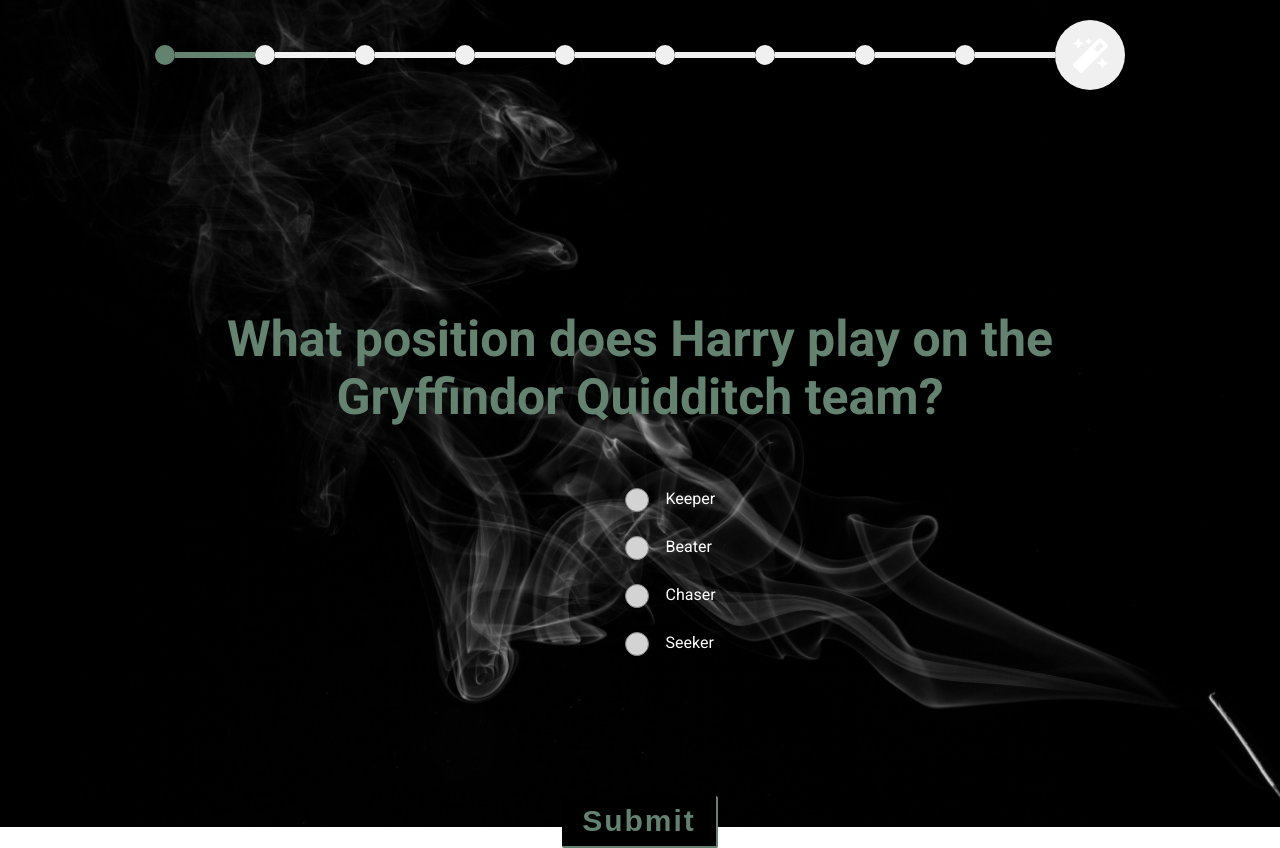
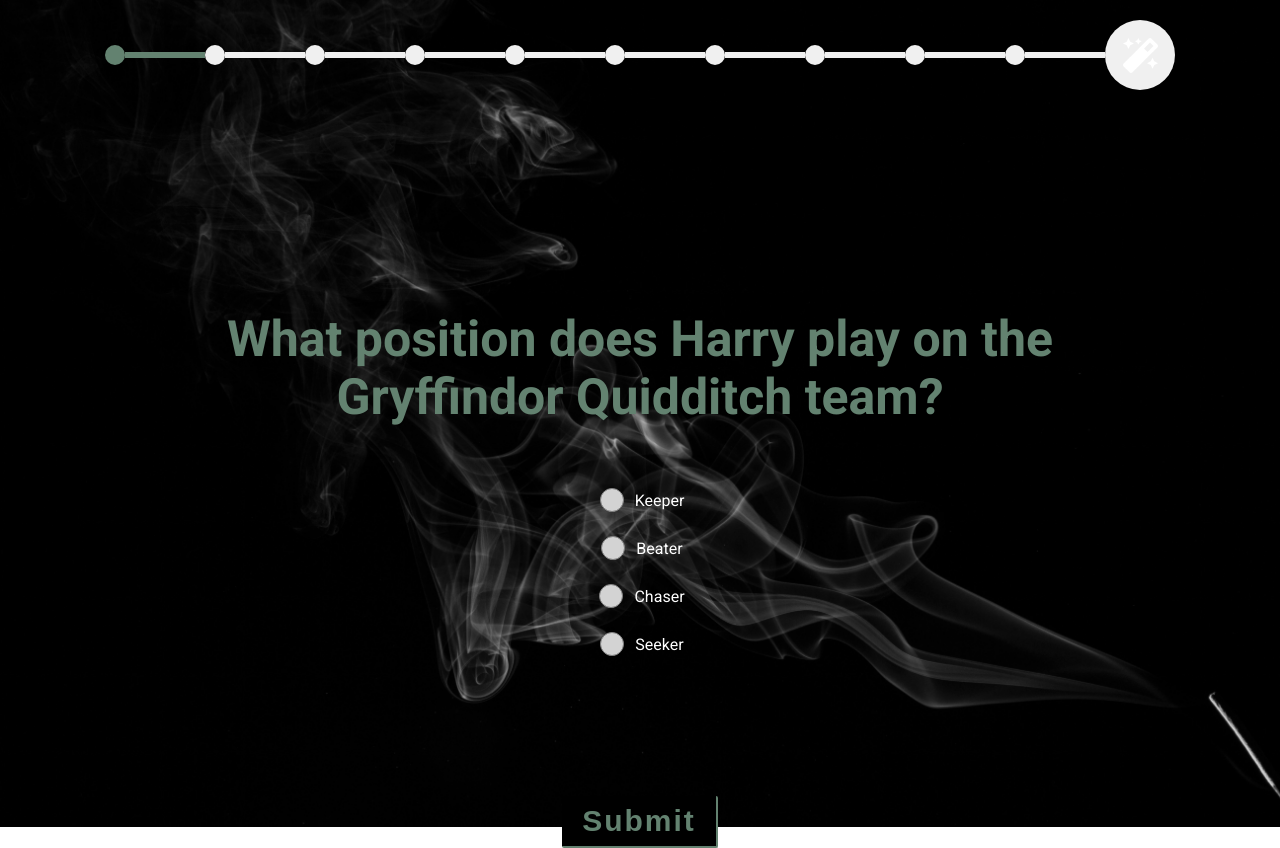
Before and after one commit to Technigo/project-redux-quiz-old, a React (Create React App) app: page / in a window 1280 px wide. Both pictures are taken after a click on the button "Take the quiz". Built offline with nearby package versions, Linux system fonts and the light colour scheme.

Commit message:
Made some fixes to the site

```diff
--- a/src/components/ButtonQuestion.js
+++ b/src/components/ButtonQuestion.js
@@ -42,7 +42,6 @@ export const ButtonQuestion = ({
                     if (!hasClicked) {
                       setHasClicked(true);
                       setOnAnswerSubmit(question.id, index);
-
                       setTimeout(() => {
                         setHasClicked(false);
                         onGoToNextQuestion(question.id);
@@ -60,6 +59,8 @@ export const ButtonQuestion = ({
     </QuestionContainer>
   );
 };
+
+// ---------------------------Styled components--------------------------------
 
 const QuestionContainer = styled.div`
   height: 100%;
@@ -119,45 +120,23 @@ const Button = styled.button`
     }
   }
 `;
-const CorrectButton = styled.button`
-  padding: 8px 20px;
-  height: 100%;
-  width: 100%;
-  font-weight: 700;
+
+const CorrectButton = styled(Button)`
   color: black;
   background-color: #638270;
-  border: none;
-  border-radius: 2px;
   border-bottom: 2px solid black;
   border-right: 2px solid black;
-  cursor: pointer;
-  letter-spacing: 2px;
-  @media (min-width: 668px) and (max-width: 1024px) {
-    font-size: 20px;
-  }
-  @media (min-width: 1025px) {
-    font-size: 30px;
-  }
 `;
 
-const NotCorrectButton = styled.button`
-  padding: 8px 20px;
-  height: 100%;
-  width: 100%;
-  font-weight: 700;
+const NotCorrectButton = styled(Button)`
   color: #7d0000;
   background-color: black;
-  border: none;
-  border-radius: 2px;
   border-bottom: 2px solid #460000;
   border-right: 2px solid #460000;
-  cursor: pointer;
-  letter-spacing: 2px;
-  @media (min-width: 668px) and (max-width: 1024px) {
-    font-size: 20px;
-  }
-  @media (min-width: 1025px) {
-    font-size: 30px;
+  &:hover {
+    transition: none;
+    border-top: 2px solid black;
+    border-left: 2px solid black;
   }
 `;
 
--- a/src/components/CheckboxQuestion.js
+++ b/src/components/CheckboxQuestion.js
@@ -15,11 +15,10 @@ export const CheckboxQuestion = ({
       <Header3>{question.questionText}</Header3>
       {question.options.map((item, index) => {
         return (
-          <Wrapper>
+          <Wrapper key={item}>
             <Item>
               <RadioInput
-                style={{ backgroundColor: checked ? "red" : "white" }}
-                id="checkboxOption"
+                id={`checkboxOption-${index}`}
                 type="radio"
                 onChange={(e) => {
                   setChecked(true);
@@ -28,10 +27,13 @@ export const CheckboxQuestion = ({
                 name="checked"
                 required="required"
               />
-              <LabelContainer key={item}>
-                <label htmlFor="checkboxOption" />
-                <span style={{ textAlign: "right" }}>{item}</span>
-              </LabelContainer>
+              <LabelContainer></LabelContainer>
+              <label
+                style={{ color: "white" }}
+                htmlFor={`checkboxOption-${index}`}
+              >
+                {item}
+              </label>
             </Item>
           </Wrapper>
         );
--- a/src/components/Main.js
+++ b/src/components/Main.js
@@ -1,4 +1,3 @@
-
 import React, { useState } from "react";
 import { useSelector, useDispatch } from "react-redux";
 import { quiz } from "../reducers/quiz";
@@ -6,6 +5,8 @@ import { StartScreen } from "screens/StartScreen";
 import { SummaryScreen } from "screens/SummaryScreen";
 import { QuestionScreen } from "screens/QuestionScreen";
 
+// In the main we steer the user to the summaryScreen, to the startScreen or the questionScreen
+// depending if the quiz is over or if the user has pressed the start button or not.
 export const Main = () => {
   const [startButtonClick, setStartButtonClick] = useState(false);
   const isQuizOver = useSelector((state) => state.quiz.quizOver);
--- a/src/components/PictureQuestion.js
+++ b/src/components/PictureQuestion.js
@@ -110,6 +110,7 @@ const QuestionContainer = styled.div`
   justify-content: space-between;
   grid-template-rows: 1fr auto auto;
   align-items: center;
+  cursor: pointer;
 `;
 
 const ButtonsContainer = styled.div`
--- a/src/components/ProgressBar.js
+++ b/src/components/ProgressBar.js
@@ -58,8 +58,8 @@ const ProgressBarContainer = styled.section`
 
 const Dot = styled.div`
   position: relative;
-  height: 10px;
-  width: 10px;
+  height: 8px;
+  width: 8px;
   border-radius: 50%;
   display: inline-block;
   transition: all 500ms ease-in-out;
@@ -74,7 +74,7 @@ const Dot = styled.div`
 `;
 
 const Line = styled.div`
-  width: 20px;
+  width: 15px;
   height: 3px;
   display: inline-block;
   transition: all 500ms ease-in-out;
--- a/src/reducers/quiz.js
+++ b/src/reducers/quiz.js
@@ -11,6 +11,7 @@ const questions = [
     options: ["Keeper", "Beater", "Chaser", "Seeker"],
     correctAnswerIndex: 3,
   },
+
   {
     id: 2,
     type: "picture",
@@ -24,6 +25,7 @@ const questions = [
     ],
     correctAnswerIndex: 2,
   },
+
   {
     id: 3,
     type: "button",
@@ -32,6 +34,7 @@ const questions = [
     options: ["5th September", "1st September", "31st August", "3rd September"],
     correctAnswerIndex: 1,
   },
+
   {
     id: 4,
     type: "button",
@@ -40,6 +43,7 @@ const questions = [
     options: ["A nightmare", "A know it all", "A loser", "A try-hard"],
     correctAnswerIndex: 0,
   },
+
   {
     id: 5,
     type: "picture",
@@ -56,20 +60,31 @@ const questions = [
 
   {
     id: 6,
+    type: "checkbox",
+    questionText:
+      "What type of Muggle car did Mr Weasley tinker with in his shed and turn into a flying car?",
+    options: ["Ford Galaxy", "Ford Fiesta", "Ford Focus", "Ford Anglia"],
+    correctAnswerIndex: 3,
+  },
+
+  {
+    id: 7,
     type: "button",
     questionText: "In what Hogwarts year do the students learn to Apparate?",
     options: ["Sixth year", "Fourth year", "Fifth year", "Seventh year"],
     correctAnswerIndex: 0,
   },
+
   {
-    id: 7,
+    id: 8,
     type: "button",
     questionText: "Which Hogwarts subject is taught in North Tower?",
     options: ["Arithmancy", "Ancient Runes", "Divination", "Astronomy"],
     correctAnswerIndex: 2,
   },
+
   {
-    id: 8,
+    id: 9,
     type: "button",
     imgSrc: "",
     questionText:
@@ -79,7 +94,7 @@ const questions = [
   },
 
   {
-    id: 9,
+    id: 10,
     type: "picture",
     questionText: "Which of these wizards is an animagus?",
     options: [
--- a/src/screens/SummaryScreen.js
+++ b/src/screens/SummaryScreen.js
@@ -5,14 +5,16 @@ import { ProgressBar } from "../components/ProgressBar";
 
 export const SummaryScreen = ({ onRestartClicked }) => {
   return (
+    <>
+      <ProgressBar />
       <SummaryContainer>
-      <ProgressBar />
         <QuizHeader>Quiz Summary</QuizHeader>
         <Summary />
         <RestartButtonContainer>
           <RestartButton onClick={onRestartClicked}>Restart</RestartButton>
         </RestartButtonContainer>
       </SummaryContainer>
+    </>
   );
 };
 
@@ -26,7 +28,6 @@ const SummaryContainer = styled.section`
   height: 100%;
   width: 100%;
   color: #638270;
-
   @media (min-width: 668px) and (max-width: 1024px) {
     padding: 20px 100px 20px 100px;
   }
```
Lines whose indentation alone changed are shown as unchanged.
